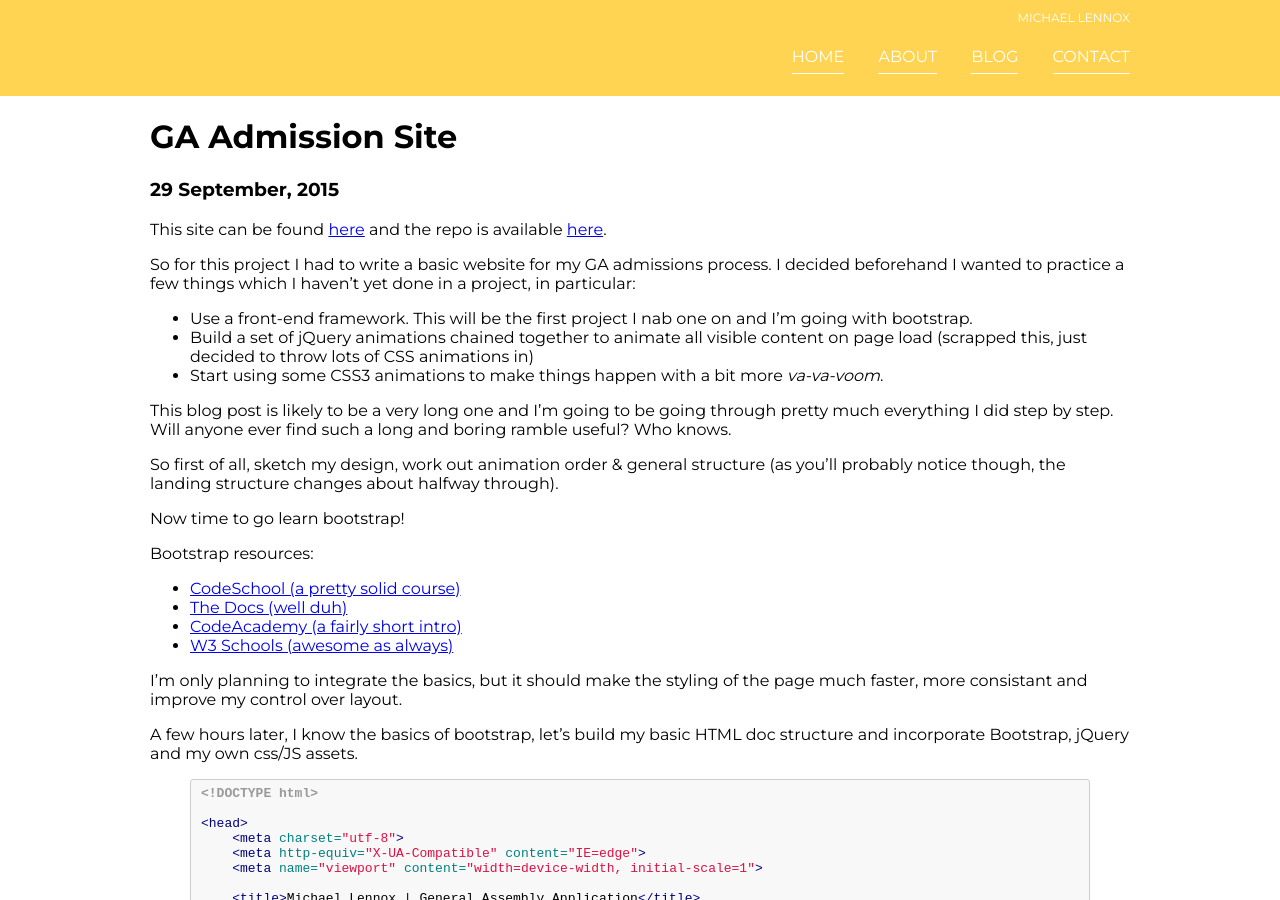
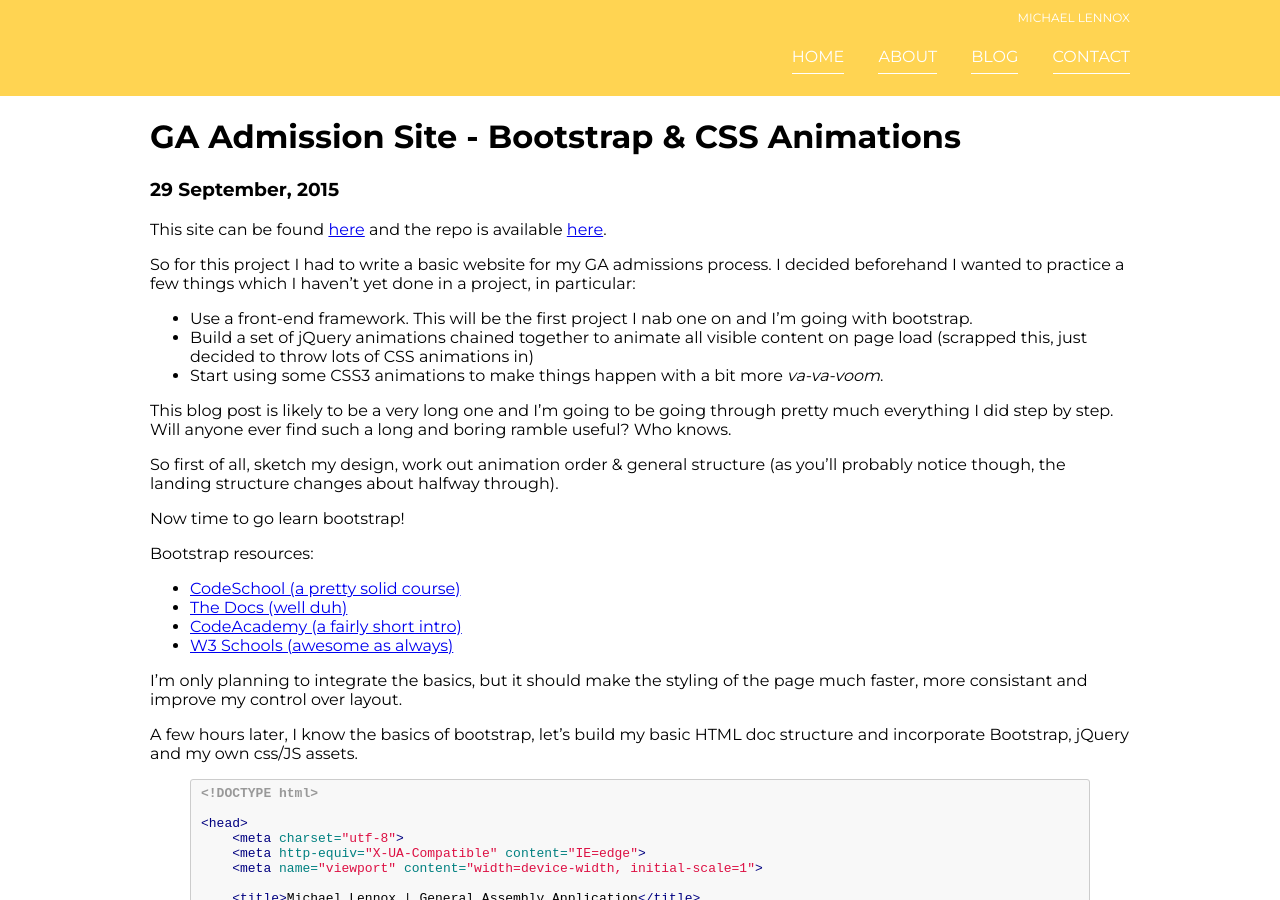
Before and after one commit to michaellennox/michaellennox.github.io, a Jekyll site: the page built from _posts/2015-09-29-GA-admissions.md, in a window 1280 px wide and 900 px high. Built offline with Jekyll 4.4.1, drawn with Linux system fonts in a browser that asks for light colours; nearby versions of some CDN libraries.

Commit message:
title change

```diff
--- a/_posts/2015-09-29-GA-admissions.md
+++ b/_posts/2015-09-29-GA-admissions.md
@@ -1,6 +1,6 @@
 ---
 layout: posts
-title: GA Admission Site
+title: GA Admission Site - Bootstrap & CSS Animations
 category: devramble
 ---
 
```
